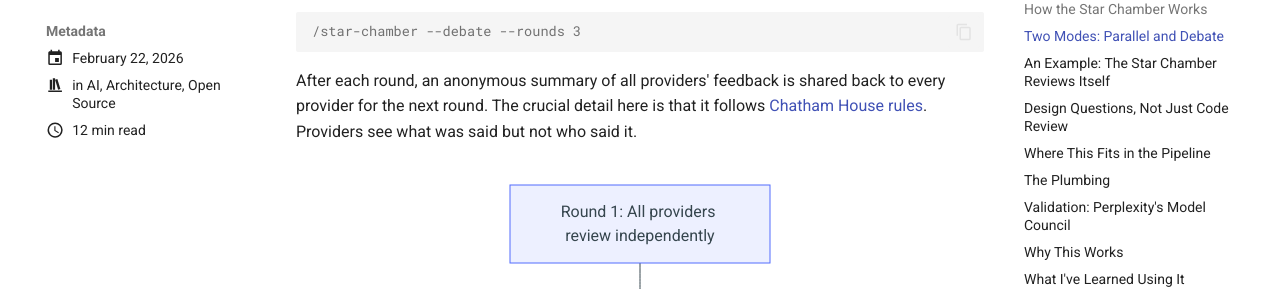
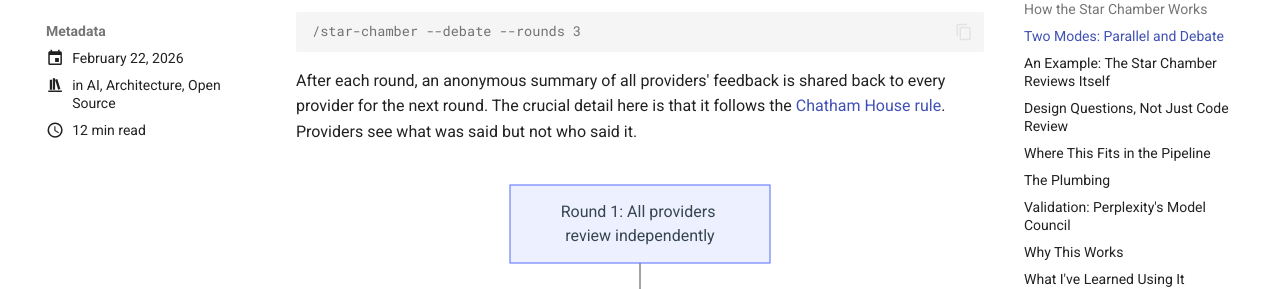
Before and after one commit to peteski22/blog, an MkDocs documentation site: the page built from docs/posts/star-chamber-multi-llm-code-review.md, in a window 1280 px wide and 900 px high, scrolled down 3339 px. Shown: the part 189-478 px from the top of the window. Built offline with MkDocs 1.6.1 and Material for MkDocs 9.7.7, drawn with Linux system fonts in a browser that asks for light colours.

Commit message:
Fix Chatham House rule wording and link any-llm to GitHub repo

````diff
--- a/docs/posts/star-chamber-multi-llm-code-review.md
+++ b/docs/posts/star-chamber-multi-llm-code-review.md
@@ -91,7 +91,7 @@ For questions where you want the models to engage with each other's reasoning, t
 /star-chamber --debate --rounds 3
 ```
 
-After each round, an anonymous summary of all providers' feedback is shared back to every provider for the next round. The crucial detail here is that it follows [Chatham House rules](https://www.chathamhouse.org/about-us/chatham-house-rule). Providers see what was said but not who said it.
+After each round, an anonymous summary of all providers' feedback is shared back to every provider for the next round. The crucial detail here is that it follows the [Chatham House rule](https://www.chathamhouse.org/about-us/chatham-house-rule). Providers see what was said but not who said it.
 
 <figure markdown="span">
 
````
Also changed, not shown: other parts of docs/posts/star-chamber-multi-llm-code-review.md (+1 -1 lines).
